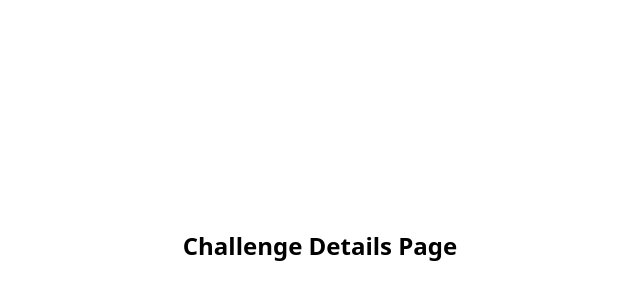
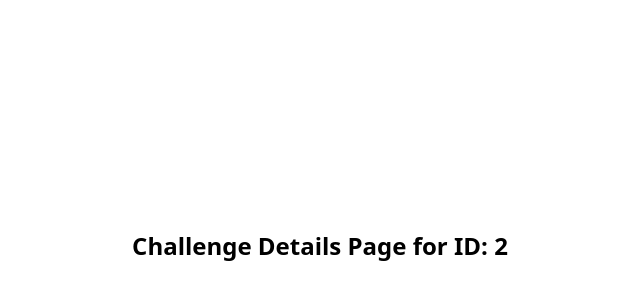
Before and after one commit to DiegoLSdev/Code-Tests, a React (Vite) app: page /challenge/2 in a window 1280 px wide. Shown: the part 154-454 px from the top of the page, without its empty margins (320-960 px from the left). Built offline with nearby package versions, Linux system fonts and the light colour scheme.

Commit message:
Challenge

```diff
--- a/src/App.tsx
+++ b/src/App.tsx
@@ -1,20 +1,14 @@
 import { Route, Routes } from 'react-router-dom';
 import './App.css';
 import Home from './pages/Home';
-
+import Challenge from './pages/Challenge';
 
 export default function App() {
 
   return (
     <Routes>
       <Route path="/" element={<Home />} />
-      <Route path="/challenge/:id"
-        element={
-          <div className="min-h-screen bg-background flex items-center justify-center">
-            <h2 className="text-2xl font-bold">Challenge Details Page</h2>
-          </div>
-        }
-      />
+      <Route path="/challenge/:id" element={<Challenge />} />
     </Routes>
   );
 }
--- /dev/null
+++ b/src/pages/Challenge.tsx
@@ -0,0 +1,20 @@
+import { useParams } from 'react-router-dom';
+import { challenges } from '../data/challenges';
+
+export default function Challenge() {
+    const { id } = useParams();
+    const challenge = challenges.find(c => c.id === Number(id));
+    return (
+        <div className="">
+            {challenge ? (
+                <div className="min-h-screen bg-background flex items-center justify-center">
+                    <h2 className="text-2xl font-bold">Challenge Details Page for ID: {challenge.id}</h2>
+                </div>
+            ) : (
+                <div className="min-h-screen bg-background flex items-center justify-center">
+                    <h2 className="text-2xl font-bold">Challenge Not Found</h2>
+                </div>
+            )}
+        </div>
+    );
+}
```
